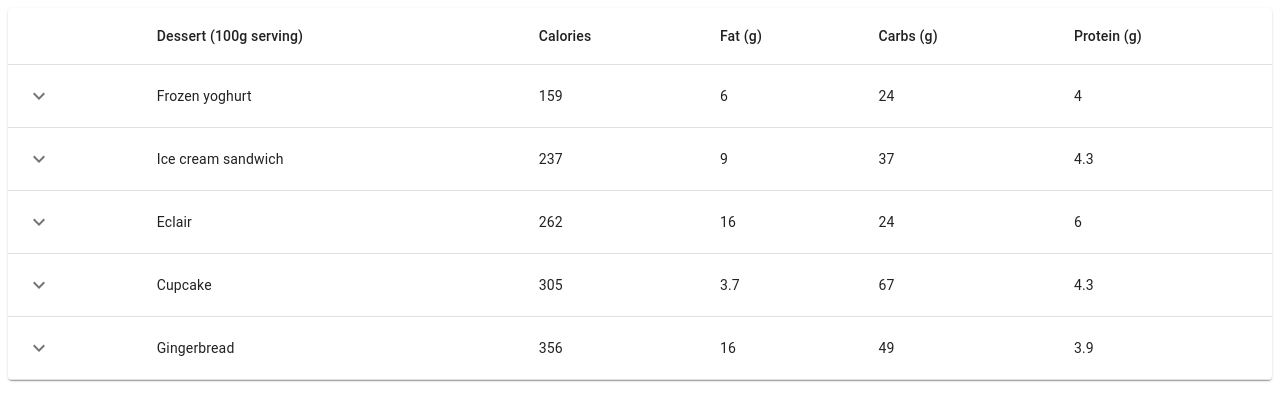
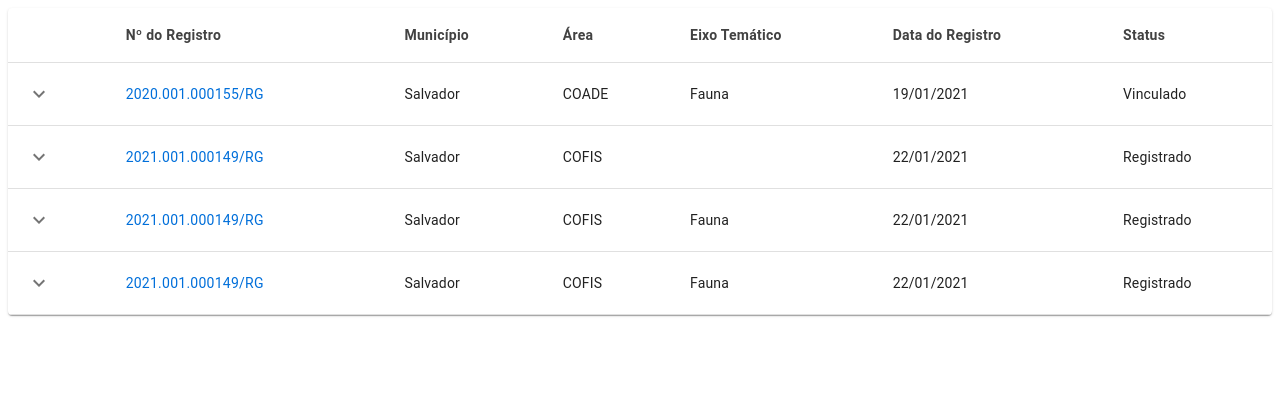
Before and after one commit to Wesleygmssa/Table-material-ui, a React (Create React App) app: page / in a window 1280 px wide. Shown: the top 420 px of the page. Built offline with nearby package versions, Linux system fonts and the light colour scheme.

Commit message:
Esttilizando tabela

```diff
--- a/src/App.js
+++ b/src/App.js
@@ -14,6 +14,7 @@ import Typography from "@material-ui/core/Typography";
 import Paper from "@material-ui/core/Paper";
 import KeyboardArrowDownIcon from "@material-ui/icons/KeyboardArrowDown";
 import KeyboardArrowUpIcon from "@material-ui/icons/KeyboardArrowUp";
+import { Container } from "./styles";
 
 const useRowStyles = makeStyles({
   root: {
@@ -23,18 +24,15 @@ const useRowStyles = makeStyles({
   },
 });
 
-function createData(name, calories, fat, carbs, protein, price) {
+function createData(registro, municipio, area, eixo, date, staus, info) {
   return {
-    name,
-    calories,
-    fat,
-    carbs,
-    protein,
-    price,
-    history: [
-      { date: "2020-01-05", customerId: "11091700", amount: 3 },
-      { date: "2020-01-02", customerId: "Anonymous", amount: 1 },
-    ],
+    registro,
+    municipio,
+    area,
+    eixo,
+    date,
+    staus,
+    info,
   };
 }
 
@@ -55,20 +53,26 @@ function Row(props) {
             {open ? <KeyboardArrowUpIcon /> : <KeyboardArrowDownIcon />}
           </IconButton>
         </TableCell>
-        <TableCell component="th" scope="row">
-          {row.name}
+        <TableCell component="th" scope="row" className="ContentRegister">
+          {row.registro}
         </TableCell>
-        <TableCell>{row.calories}</TableCell>
-        <TableCell>{row.fat}</TableCell>
-        <TableCell>{row.carbs}</TableCell>
-        <TableCell>{row.protein}</TableCell>
+        <TableCell>{row.municipio}</TableCell>
+        <TableCell>{row.area}</TableCell>
+        <TableCell>{row.eixo}</TableCell>
+        <TableCell>{row.date}</TableCell>
+        <TableCell>{row.staus}</TableCell>
       </TableRow>
       <TableRow>
-        <TableCell style={{ paddingBottom: 0, paddingTop: 0 }} colSpan={6}>
+        <TableCell style={{ paddingBottom: 0, paddingTop: 0 }} colSpan={7}>
           <Collapse in={open} timeout="auto" unmountOnExit>
             <Box margin={1}>
-              <Typography variant="h6" gutterBottom component="div">
-                History
+              <Typography
+                variant="h6"
+                gutterBottom
+                component="div"
+                className="boxContent"
+              >
+                {row.info}
               </Typography>
               <Table size="small" aria-label="purchases"></Table>
             </Box>
@@ -76,6 +80,73 @@ function Row(props) {
         </TableCell>
       </TableRow>
     </React.Fragment>
+  );
+}
+
+const rows = [
+  createData(
+    "2020.001.000155/RG",
+    "Salvador",
+    "COADE",
+    "Fauna",
+    "19/01/2021",
+    "Vinculado",
+    "Derramamento de óleo na pista"
+  ),
+  createData(
+    "2021.001.000149/RG",
+    "Salvador",
+    "COFIS",
+    "",
+    "22/01/2021",
+    "Registrado",
+    "Derramamento de óleo na pista"
+  ),
+
+  createData(
+    "2021.001.000149/RG",
+    "Salvador",
+    "COFIS",
+    "Fauna",
+    "22/01/2021",
+    "Registrado",
+    "Derramamento de óleo na pista"
+  ),
+
+  createData(
+    "2021.001.000149/RG",
+    "Salvador",
+    "COFIS",
+    "Fauna",
+    "22/01/2021",
+    "Registrado"
+  ),
+];
+
+export default function App() {
+  return (
+    <Container>
+      <TableContainer component={Paper}>
+        <Table aria-label="collapsible table">
+          <TableHead>
+            <TableRow>
+              <TableCell />
+              <TableCell className="title">Nº do Registro</TableCell>
+              <TableCell className="title">Município</TableCell>
+              <TableCell className="title">Área</TableCell>
+              <TableCell className="title">Eixo Temático</TableCell>
+              <TableCell className="title">Data do Registro</TableCell>
+              <TableCell className="title">Status</TableCell>
+            </TableRow>
+          </TableHead>
+          <TableBody>
+            {rows.map((row) => (
+              <Row key={row.name} row={row} />
+            ))}
+          </TableBody>
+        </Table>
+      </TableContainer>
+    </Container>
   );
 }
 
@@ -96,35 +167,3 @@ Row.propTypes = {
     protein: PropTypes.number.isRequired,
   }).isRequired,
 };
-
-const rows = [
-  createData("Frozen yoghurt", 159, 6.0, 24, 4.0, 3.99),
-  createData("Ice cream sandwich", 237, 9.0, 37, 4.3, 4.99),
-  createData("Eclair", 262, 16.0, 24, 6.0, 3.79),
-  createData("Cupcake", 305, 3.7, 67, 4.3, 2.5),
-  createData("Gingerbread", 356, 16.0, 49, 3.9, 1.5),
-];
-
-export default function App() {
-  return (
-    <TableContainer component={Paper}>
-      <Table aria-label="collapsible table">
-        <TableHead>
-          <TableRow>
-            <TableCell />
-            <TableCell>Dessert (100g serving)</TableCell>
-            <TableCell>Calories</TableCell>
-            <TableCell>Fat&nbsp;(g)</TableCell>
-            <TableCell>Carbs&nbsp;(g)</TableCell>
-            <TableCell>Protein&nbsp;(g)</TableCell>
-          </TableRow>
-        </TableHead>
-        <TableBody>
-          {rows.map((row) => (
-            <Row key={row.name} row={row} />
-          ))}
-        </TableBody>
-      </Table>
-    </TableContainer>
-  );
-}
--- a/src/styles.js
+++ b/src/styles.js
@@ -4,7 +4,7 @@ export const Container = styled.div`
   .title {
     font-family: Roboto;
     font-style: normal;
-    font-weight: 500;
+    font-weight: 700;
     font-size: 14px;
     line-height: 160%;
     letter-spacing: 0.25px;
```
